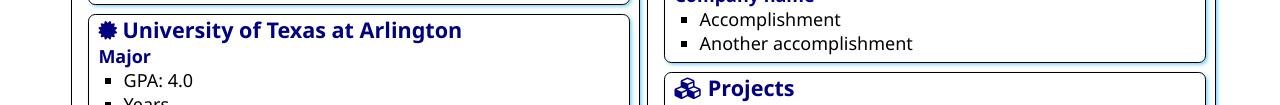
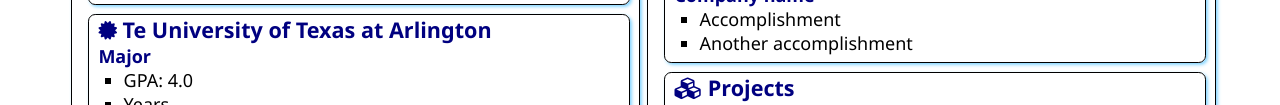
Before and after one commit to srisubhashp/SATechnicalOnboarding, a plain HTML site: page src/index.html in a window 1280 px wide. Shown: the part 191-296 px from the top of the page. Drawn offline with Linux system fonts and the light colour scheme.

```diff
--- a/src/index.html
+++ b/src/index.html
@@ -31,7 +31,7 @@
                 <div class="education">
                     <h2>
                         <i class="fa fa-certificate" aria-hidden="true"></i>
-                        University of Texas at Arlington
+                        Te University of Texas at Arlington
                     </h2>
                     <h3>Major </h3>
                     <ul>
```
